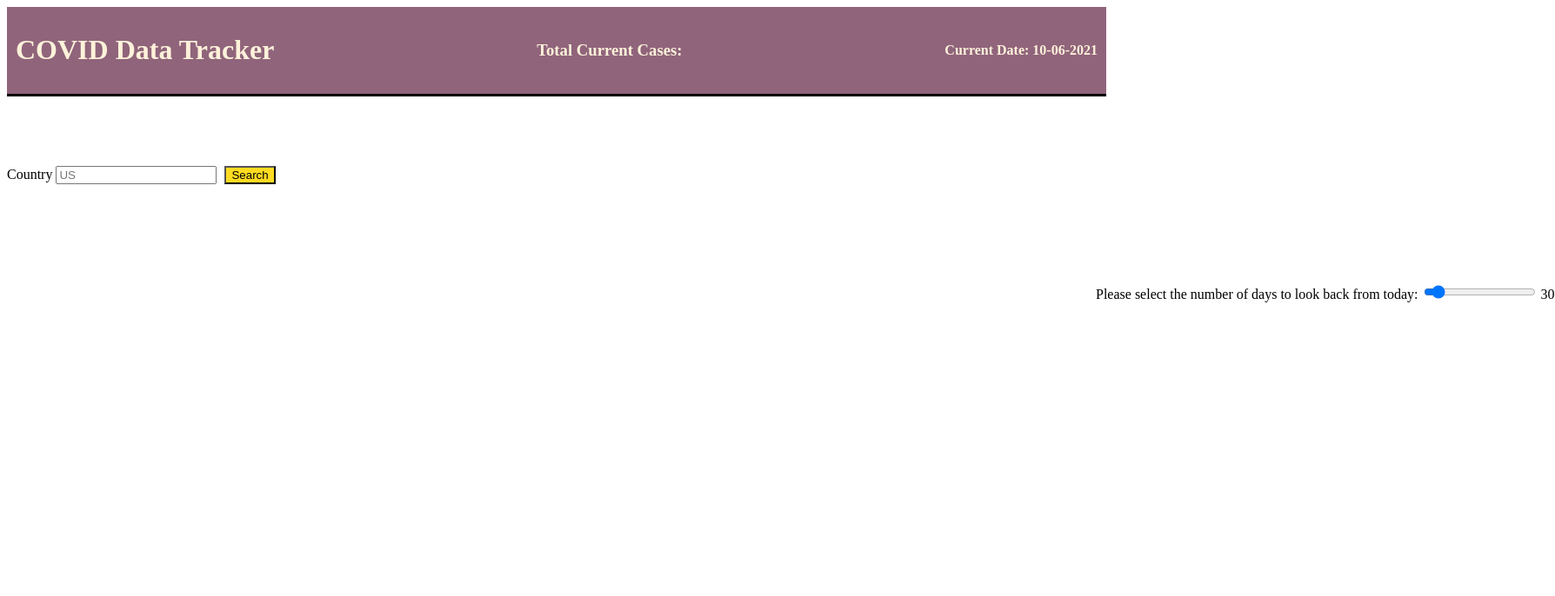
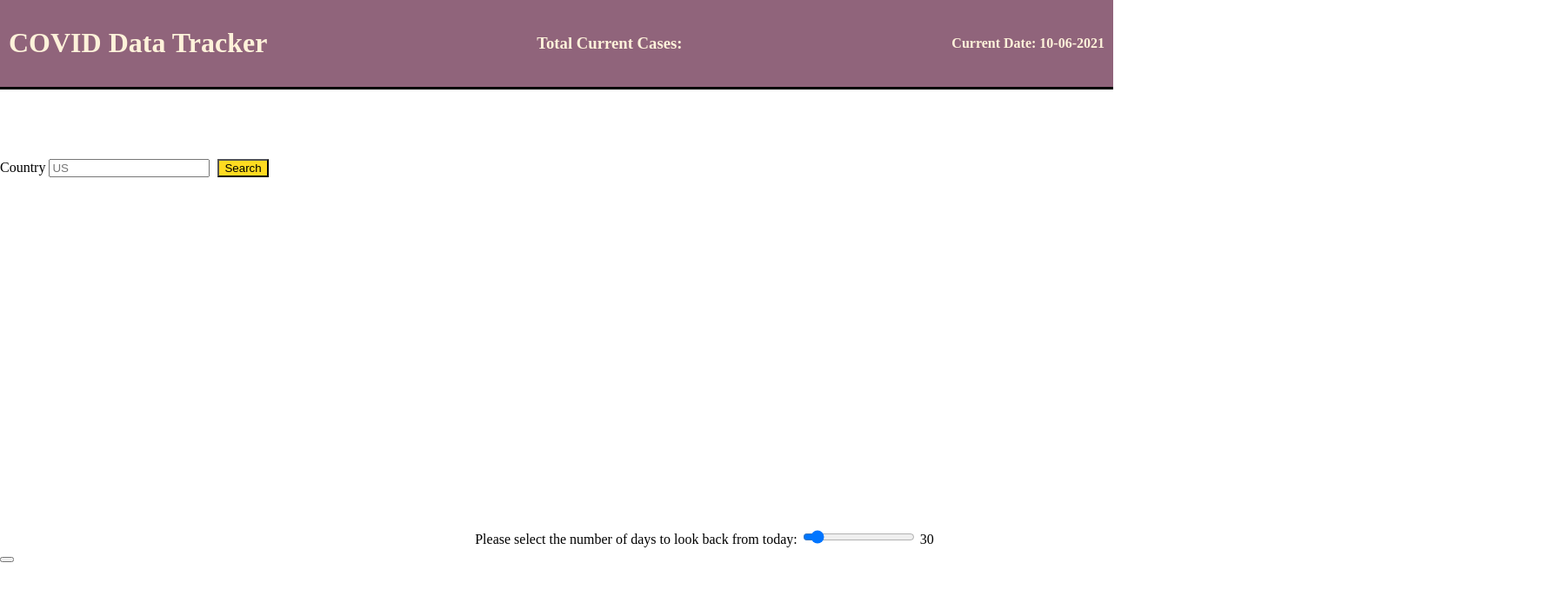
Before and after one commit to Kbove/Covid-Data-Tracker, a plain HTML site: page index.html in a window 1280 px wide. Shown: the whole page at 87% size, 1788 px wide, since content can reach past the window. Drawn offline with nearby package versions, Linux system fonts and the light colour scheme; no server answers.

Commit message:
update display stuff

```diff
--- a/assets/style.css
+++ b/assets/style.css
@@ -6,6 +6,11 @@
     --white: #fef2da;
     --black: #4f5356;
   }
+
+body {
+  margin: 0;
+  padding: 0;
+}
 
 .header-container {
   display: flex;
@@ -24,8 +29,12 @@
   flex-direction: row;
   margin:0 auto;
   width: 50%;
+}
 
-
+.wrapper {
+  display: flex;
+  justify-content: space-around;
+  align-items: center;
 }
 /*
 .wrapper {
@@ -39,6 +48,12 @@
     flex-direction: column;
     align-items: center;
   } */
+
+  #search.container {
+    display: flex;
+    justify-content: center;
+  }
+
   .search-box {
     margin-top: 10vh;
     width: 40%;
@@ -71,10 +86,6 @@
   flex-direction: column;
   justify-content: center;
   align-items: center;
-  position: absolute;
-    right: -20px;
-    width: 50%;
-    height: 250px;
 }
 
 #search-btn {
--- a/index.html
+++ b/index.html
@@ -14,16 +14,8 @@
       <h3 class="total-case-container">Total Current Cases: <span id="total-case-current"></span></h3>
       <h4 class="date-header">Current Date: <span id="current-date"></span></h4>
     </div>
-    <!-- <div class="custom-input-group mb-3">
-      <div class="input-group-prepend">
-        <span class="input-group-text" id="basic-addon1">Country</span>
-      </div>
-      <input type="text" class="form-control" placeholder="USA" aria-label="country" aria-describedby="basic-addon1">
-    </div> -->
 
-    <div class="wrapper">
-      <div class="data-show">
-        <div class="search-box input-group mb-3">
+    <div class="search-box input-group" id="search-container">
       <span class="input-group-text" id="basic-addon1">Country</span>
       <input
         type="text"
@@ -32,9 +24,17 @@
       />
       <button id="search-btn">Search</button>
     </div>
+
+
+    <div class="wrapper">
+
+      <div id="left-card">
+        <div class="data-show">
         <div class="data-cards" id="cards"></div>
       </div>
       </div>
+
+      <div id="right-card">
         <section id="vaccSection" class="hide">
           <div id="chart">
             <canvas id="vaccChartCanvas" width="600" height="400"></canvas>
@@ -45,6 +45,15 @@
               <span id="rangeVal">30</span>
           </div>
         </section>
+      </div>
+
+    </div>
+
+
+    <section id="quiz-container">
+      <button id="quiz-btn"></button>
+    </section>
+
   <script src="https://code.jquery.com/jquery-3.3.1.slim.min.js" integrity="sha384-q8i/X+965DzO0rT7abK41JStQIAqVgRVzpbzo5smXKp4YfRvH+8abtTE1Pi6jizo" crossorigin="anonymous"></script>
   <script src="https://cdnjs.cloudflare.com/ajax/libs/popper.js/1.14.7/umd/popper.min.js" integrity="sha384-UO2eT0CpHqdSJQ6hJty5KVphtPhzWj9WO1clHTMGa3JDZwrnQq4sF86dIHNDz0W1" crossorigin="anonymous"></script>
   <script src="https://code.jquery.com/jquery-3.6.0.min.js" integrity="sha256-/xUj+3OJU5yExlq6GSYGSHk7tPXikynS7ogEvDej/m4=" crossorigin="anonymous"></script>
```
Lines whose indentation alone changed are shown as unchanged.
